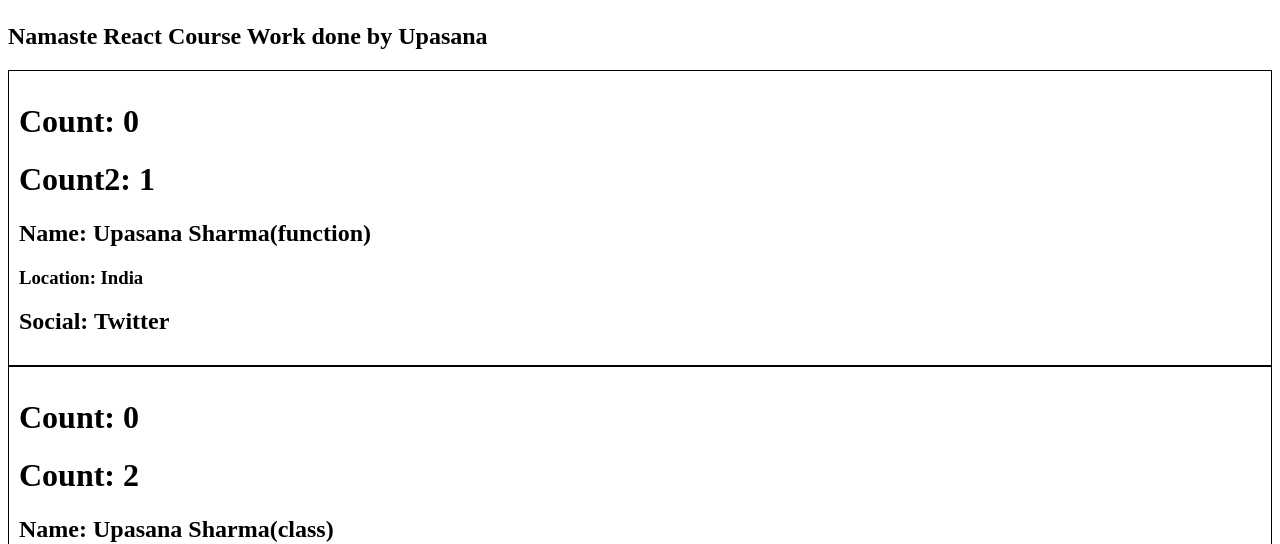
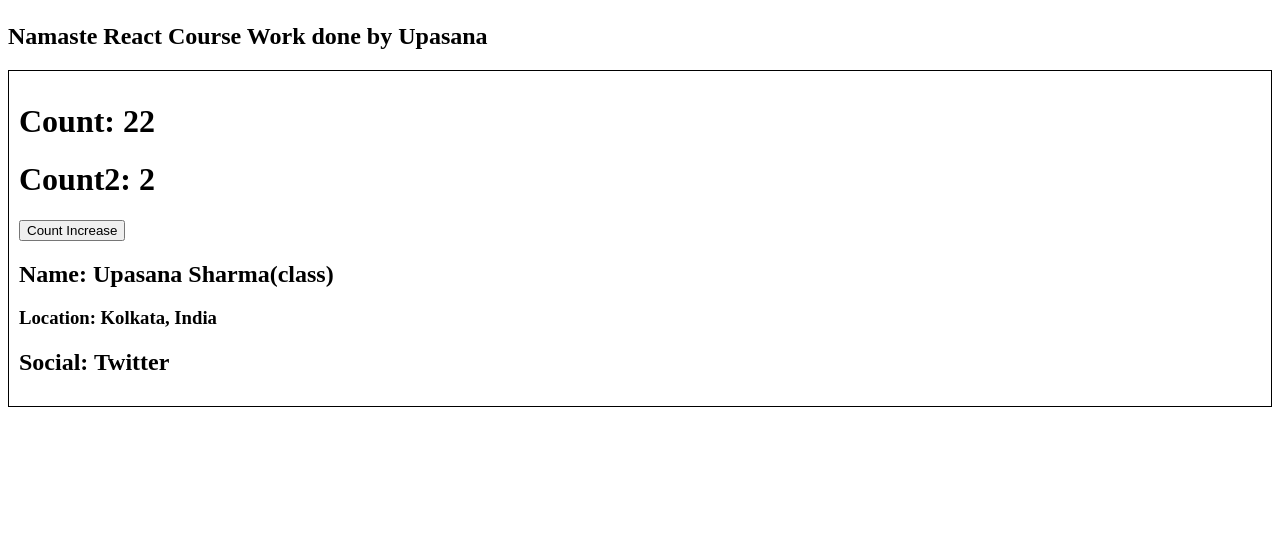
Before and after one commit to deventio/namaste-react, a React (Vite) app: page /about in a window 1280 px wide. Shown: the part 183-727 px from the top of the page. Built offline with nearby package versions, Linux system fonts and the light colour scheme.

Commit message:
episode-08.d update the state variables in component

```diff
--- a/src/components/About.js
+++ b/src/components/About.js
@@ -5,7 +5,7 @@ const About = () => {
     <div>
       <h1>About</h1>
       <h2>Namaste React Course Work done by Upasana</h2>
-    <User name={"Upasana Sharma(function)"}/>
+
     <UserClass  name={"Upasana Sharma(class)"} location={"Kolkata, India"}/>
     </div>
   );
--- a/src/components/User.js
+++ b/src/components/User.js
@@ -2,7 +2,7 @@ import { useState } from "react";
 
 const User = ({name}) =>{
 
-  const [count] =useState(0);
+  const [count, setCount] =useState(0);
   const [count2] =useState(1);
 
     return(
--- a/src/components/UserClass.js
+++ b/src/components/UserClass.js
@@ -4,17 +4,24 @@ class UserClass extends React.Component{
         super(props);
         console.log(props);
         this.state={
-            count: 0,
+            count: 22,
             count2: 2
         }
     }
     render(){
 
         const {name, location} = this.props;
+        const {count, count2} = this.state;
         return(
             <div className="user-card">
-                <h1>Count: {this.state.count}</h1>
-                  <h1>Count: {this.state.count2}</h1>
+                <h1>Count: {count}</h1>
+                   <h1>Count2: {count2}</h1>
+            <button onClick={()=>{
+                this.setState({
+                    count: this.state.count+1,
+                    count2:this.state.count2+1
+                })
+            }}>Count Increase</button>
             <h2>Name: {name}</h2>
             <h3>Location: {location}</h3>
             <h2>Social: Twitter</h2>
```
